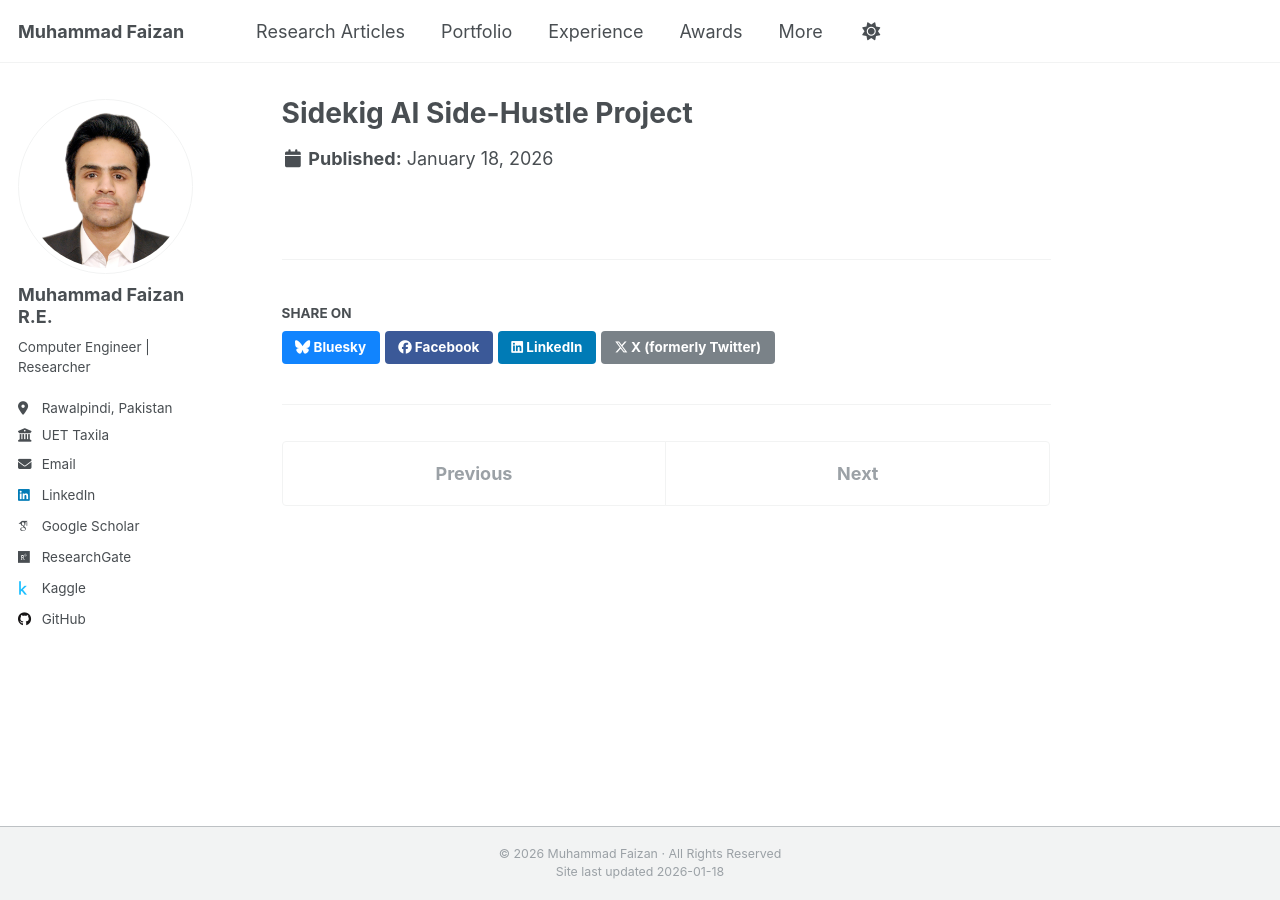
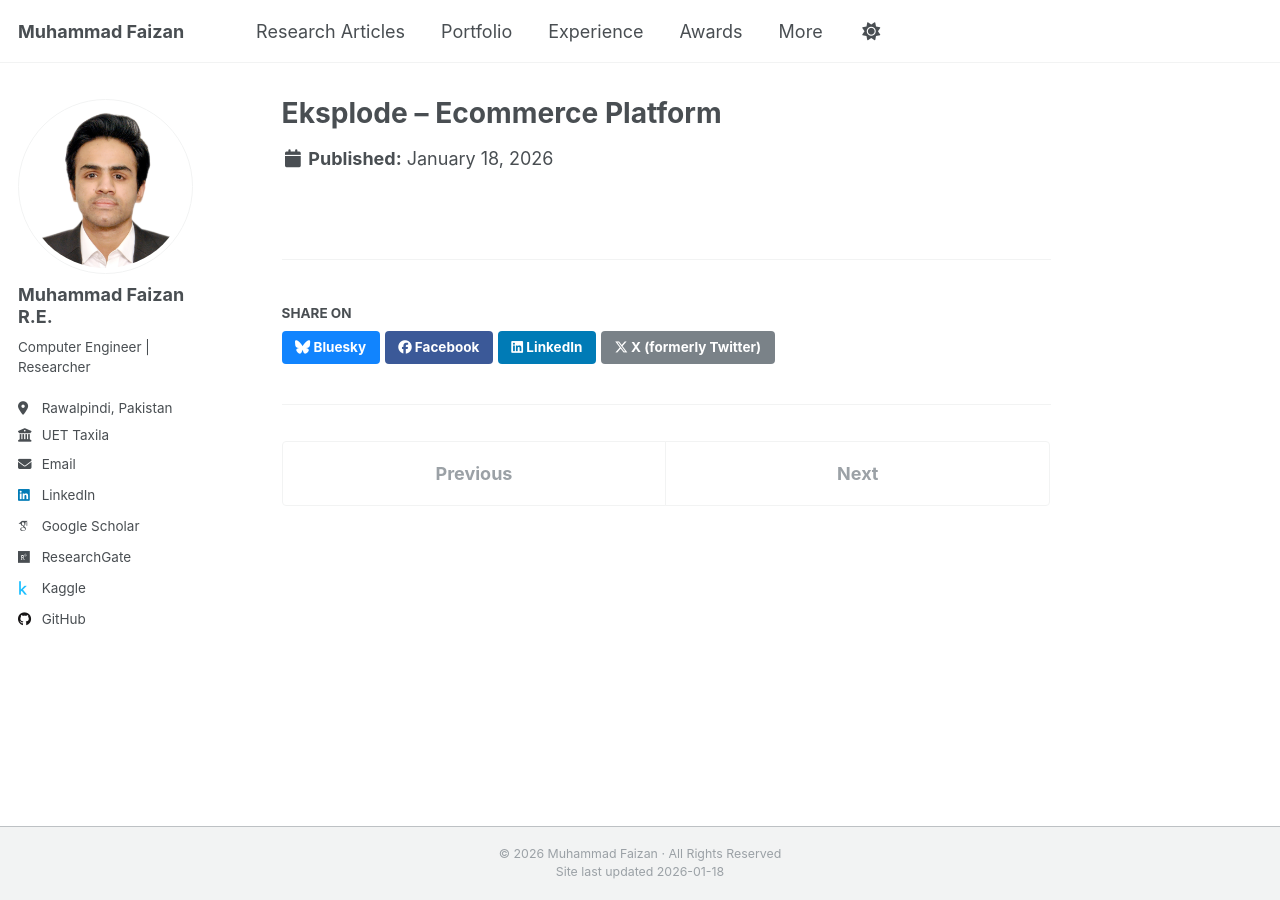
Before and after one commit to MuhammadFaizan99/MuhammadFaizan99.github.io, a Jekyll site: the page built from _portfolio/portfolio-4.md, in a window 1280 px wide. Built offline with Jekyll 4.4.1, drawn with Linux system fonts in a browser that asks for light colours; some web fonts are replaced; a script that is not in the unit is left out.

Commit message:
Update portfolio-4.md

```diff
--- a/_portfolio/portfolio-4.md
+++ b/_portfolio/portfolio-4.md
@@ -1,8 +1,5 @@
 ---
-title: "**Sidekig AI Side-Hustle Project**"
-excerpt: "An AI-powered side-hustle platform helping users ideate, plan, and launch micro-businesses with smart tools and guidance—all in one intuitive dashboard."
-header:
-  teaser: /images/sidekig-hero.PNG
-preview: "https://www.sidekig.com/"
+title: "**Eksplode – Ecommerce Platform**"
+preview: "https://eksplode.web.s3-website-us-east-1.amazonaws.com/"
 collection: portfolio
 ---
```
